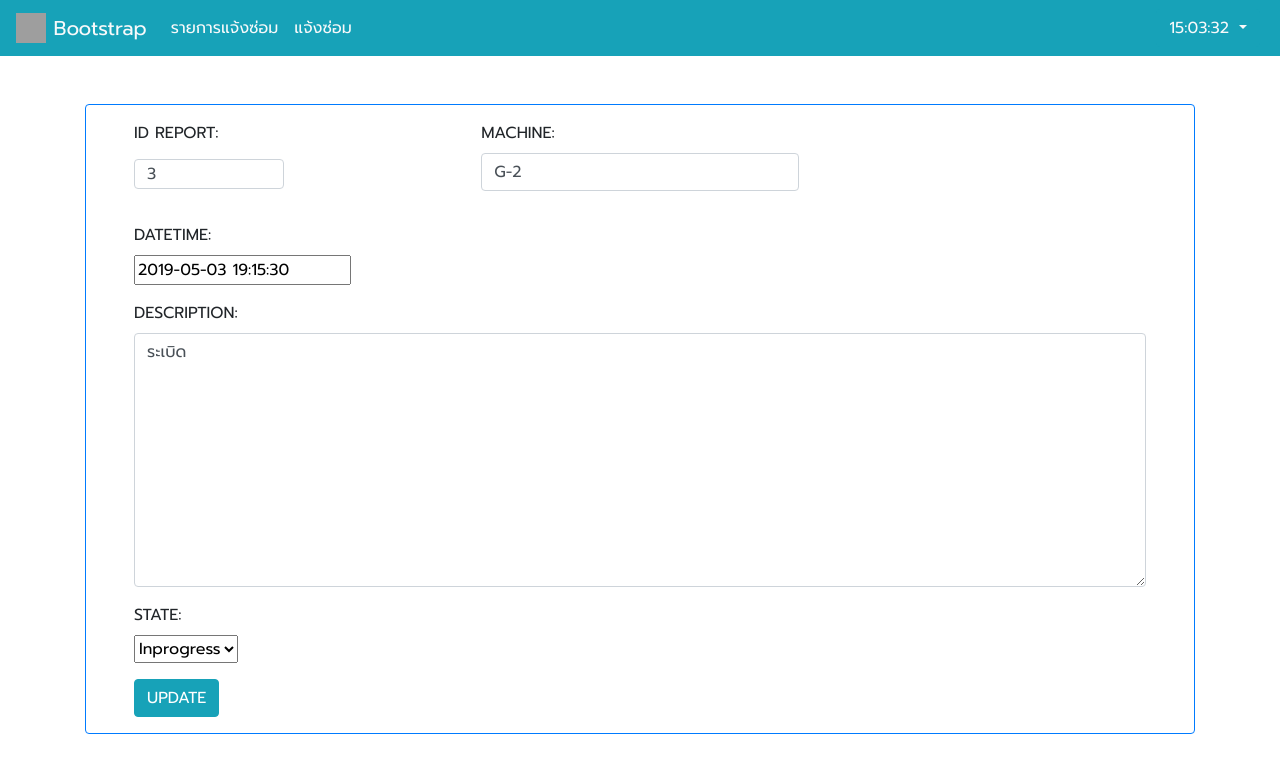
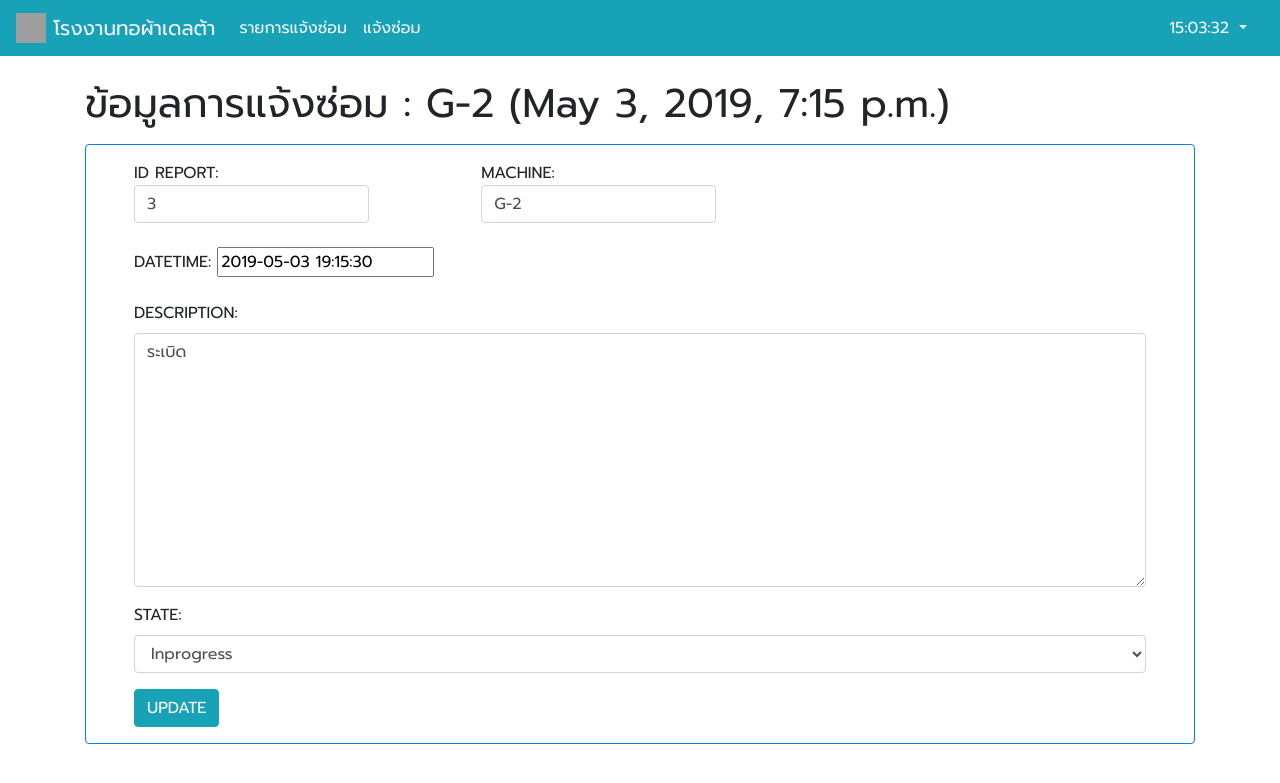
Before and after one commit to apichart2425/MaintenanceReport, a Django app: page /detail/3 in a window 1280 px wide. Shown: the top 783 px of the page. Run offline with Django 3.2, Linux system fonts and the light colour scheme; a user stored in the database is signed in; data comes from the database, SQL or seed files in the repository; some libraries are stand-ins or nearby versions; grey boxes are pictures that could not be loaded.

Commit message:
dont know

```diff
--- a/MaintenanceReport/reports/forms.py
+++ b/MaintenanceReport/reports/forms.py
@@ -42,7 +42,7 @@ class ReportForm(forms.Form):
     machine = forms.CharField(max_length=255, widget=forms.TextInput(attrs={'class': 'form-control'}) )
     datetime = forms.DateTimeField()
     desc = forms.CharField(max_length=255, widget=forms.Textarea(attrs={'class': 'form-control'}))
-    state = forms.ChoiceField(choices=CHOICES)
+    state = forms.ChoiceField(choices=CHOICES,widget=forms.Select(attrs={'class': 'form-control'}))
 
 
 class MachineModelForm(forms.ModelForm):
--- a/MaintenanceReport/reports/templates/reports/base_template.html
+++ b/MaintenanceReport/reports/templates/reports/base_template.html
@@ -53,10 +53,10 @@
 
 {% if title != "เข้าสู่ระบบ" %}
 <!--style="background-color: #e3f2fd;"-->
-<nav class="navbar navbar-light  navbar-expand-lg bg-info text-light" >
-    <a class="navbar-brand text-light" href="#">
+<nav class="navbar navbar-light sticky-top navbar-expand-lg bg-info text-light" >
+    <a class="navbar-brand text-light" href="{% url 'index' %}">
         <img src="/docs/4.3/assets/brand/bootstrap-solid.svg" width="30" height="30" class="d-inline-block align-top" alt="">
-        Bootstrap
+        โรงงานทอผ้าเดลต้า
     </a>
     <button class="navbar-toggler" type="button" data-toggle="collapse" data-target="#navbarText" aria-controls="navbarText" aria-expanded="false" aria-label="Toggle navigation">
         <span class="navbar-toggler-icon"></span>
--- a/MaintenanceReport/reports/templates/reports/detail.html
+++ b/MaintenanceReport/reports/templates/reports/detail.html
@@ -3,33 +3,31 @@
 {% load static %}
 {% block stylepage %}
     <style>
-        #id_form-0-id,id_form-0-machine{
-            width: 150px;
-            height: 30px;
-        }
     </style>
 {% endblock %}
 
 {% block content %}
-<div class="container my-5">
+<div class="container my-4">
+    {% for form in formset %}
+            <h1>ข้อมูลการแจ้งซ่อม : {{form.machine.value}} ({{form.datetime.value}})</h1>
+    {%endfor%}
     <form method="post" class="border border-primary rounded p-3 my-3 px-5 py-3">
         {{ formset.management_form }}
         {% csrf_token %}
         <!--{{formset.as_p}}-->
         {% for form in formset %}
-        <div class="form-group row">
-            <div class="col-4" disabled>
-                <label id="{{form.id.id_for_label}}">ID REPORT:</label>
-                <p>{{form.id}}</p>
+        <div class="row">
+            <div class="form-group col-4">
+            <label  id="{{form.id.id_for_label}}">ID REPORT: {{form.id}}</label>
+        </div>
+         <div class="form-group col-4">
+            <label id="{{form.machine.id_for_label}}">MACHINE: {{form.machine}}</label>
+        </div>
+        </div>
+        <div class="row">
+            <div class="form-group col-4">
+                <label id="{{form.datetime.id_for_label}}">DATETIME: {{form.datetime}}</label>
             </div>
-            <div class="col-4" disabled>
-                <label id="{{form.machine.id_for_label}}">MACHINE: </label>
-                <p>{{form.machine}}</p>
-            </div>
-        </div>
-        <div class="form-group">
-            <label id="{{form.datetime.id_for_label}}">DATETIME: </label>
-            <p>{{form.datetime}}</p>
         </div>
         <div class="form-group">
             <label id="{{form.desc.id_for_label}}">DESCRIPTION: </label>
@@ -39,15 +37,6 @@
             <label id="{{form.state.id_for_label}}">STATE: </label>
             <p>{{form.state}}</p>
         </div>
-<!--        <div class="form-group">-->
-<!--            <label>ชื่อเครื่องจักร</label>-->
-<!--            <p>{{form.machine}}</p>-->
-<!--        </div>-->
-<!--        <p><label id="{{form.id.id_for_label}}">ID REPORT: </label>{{form.id}}</p>-->
-<!--        <p><label id="{{form.machine.id_for_label}}">MACHINE: </label>{{form.machine}}</p>-->
-<!--        <p><label id="{{form.datetime.id_for_label}}">DATETIME: </label>{{form.datetime}}</p>-->
-<!--        <p><label id="{{form.desc.id_for_label}}">DESCRIPTION: </label><br>{{form.desc}}</p>-->
-<!--        <p><label id="{{form.state.id_for_label}}">STATE: </label>{{form.state}}</p>-->
         {% endfor %}
         <input class="btn btn-info" type="submit" value="UPDATE">
     </form>
--- a/MaintenanceReport/reports/templates/reports/graph.html
+++ b/MaintenanceReport/reports/templates/reports/graph.html
@@ -7,7 +7,7 @@
 {% endblock %}
 
 {% block content %}
-<div class="container my-3">
+<div class="container my-4">
 
     <div>
         <p>อะไหล่ ต่อ จำนวนที่ใช</p>
--- a/MaintenanceReport/reports/templates/reports/register.html
+++ b/MaintenanceReport/reports/templates/reports/register.html
@@ -12,7 +12,7 @@
 {% block content %}
 <!--{{ form }}-->
 <div class="container my-5">
-    <h1 style="text-align: center">สมัครมาชิก</h1>
+    <h1>สมัครมาชิก</h1>
 
     <form method="POST" class="border border-primary rounded p-3 my-3 px-5 py-3">
         {% csrf_token %}
--- a/MaintenanceReport/reports/templates/reports/reportform.html
+++ b/MaintenanceReport/reports/templates/reports/reportform.html
@@ -6,7 +6,7 @@
 
 {% block content %}
 <div class="container my-5">
-    <h1 style="text-align: center">แจ้งซ่อมเครื่องจักรทอผ้า</h1>
+    <h1 >แจ้งซ่อมเครื่องจักรทอผ้า</h1>
     <div>
         <form method="POST" class="border border-primary rounded p-3 my-3 px-5 py-3">
             {% csrf_token %}
--- a/MaintenanceReport/reports/templates/reports/stock/stockpick.html
+++ b/MaintenanceReport/reports/templates/reports/stock/stockpick.html
@@ -12,11 +12,11 @@
 {% endblock %}
 
 {% block content %}
-<div class="container my-3">
+<div class="container my-5">
 
     {% for stock in stock_part %}
     {% if forloop.counter == 1 %}
-    <h1 style="text-align: center">ชื่อชิ้นส่วนอุปกรณ์ : {{stock.c_name}}</h1>
+    <h1 >ชื่อชิ้นส่วนอุปกรณ์ : {{stock.c_name}}</h1>
     {% endif %}
     {% endfor %}
     <div class="row my-3">
```
Also changed, not shown: MaintenanceReport/reports/templates/reports/stock/cart.html (+6 -5 lines), MaintenanceReport/reports/templates/reports/stock/selectcategory.html (+4 -4 lines), MaintenanceReport/reports/templates/reports/stock/selectmachine.html (+4 -4 lines).
